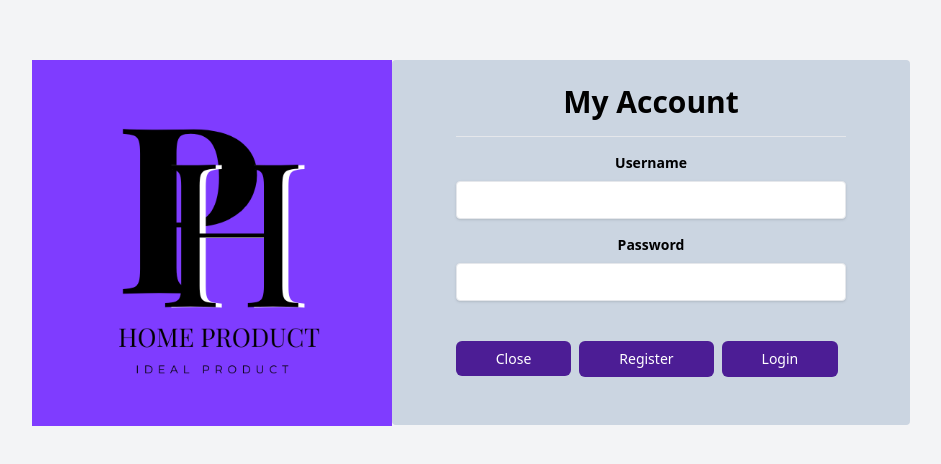
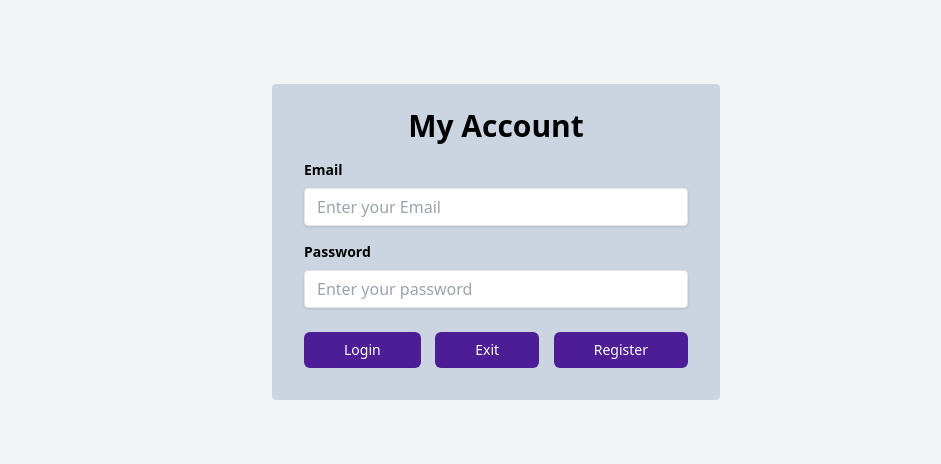
Before and after one commit to natalymejia15/TerreneitorElectiva, a React (Vite) app: page /login in a window 1280 px wide. Shown: the part 150-614 px from the top of the page, without its empty margins (144-1085 px from the left). Built offline with nearby package versions, Linux system fonts and the light colour scheme.

Commit message:
ADD update Login with password from firebase

```diff
--- a/src/auth/context/AuthProvider.jsx
+++ b/src/auth/context/AuthProvider.jsx
@@ -3,6 +3,7 @@ import { useReducer } from "react";
 import { AuthContext } from "./AuthContext";
 import { authReducer } from "../reducers";
 import { types } from "../types";
+import { signInUser } from "../../firebase/providers";
 
 const initialState = { logged: false };
 
@@ -18,13 +19,23 @@ export const AuthProvider = ({ children }) => {
 
   const [authState, dispatch ] = useReducer(authReducer, initialState, init);
 
-  const login = (name = '') => {
-    const user = { id: 1231231, name }
-    const action = { type: types.login, payload: user }
+  const login = async (email, password) => {
 
-    localStorage.setItem('user', JSON.stringify(user))
+    const { ok, uid, displayName, photoURL, errorMessage} = await signInUser(email, password);
+
+    if(!ok) {
+      dispatch({type: types.error, payload: { errorMessage } } );
+    }
+
+    const payload = { ok, uid, email, displayName, photoURL, errorMessage}
+
+    const action = { type: types.login, payload: payload }
+
+    localStorage.setItem('user', JSON.stringify(payload))
 
     dispatch(action);
+
+    return true;
   }
 
   const logout = () => {
--- a/src/auth/pages/LoginPage.jsx
+++ b/src/auth/pages/LoginPage.jsx
@@ -1,77 +1,129 @@
-import { useState } from "react";
+import React, { useState } from "react";
 import { useContext } from "react";
-import { NavLink, useNavigate } from "react-router-dom";
+import { useNavigate } from "react-router-dom";
+
 import { AuthContext } from "../context";
-import logo from "../../image/logo.png";
+import { useForm } from "../../hooks";
+
+const initForm = {
+  email: "",
+  password: "",
+};
 
 export const LoginPage = () => {
-  const { login } = useContext(AuthContext);
+  const { login, errorMessage } = useContext(AuthContext);
   const navigate = useNavigate();
+  const { email, password, onInputChange } = useForm(initForm);
+  const [showModal, setShowModal] = useState(false);
 
-  const [username, setUsername] = useState("");
-  const [password, setPassword] = useState("");
-  const [error, setError] = useState("");
+  const handleLogin = async (event) => {
+    event.preventDefault();
 
-  const handleLogin = () => {
-    if (username === "Alexander" && password === "12345") {
-      login(username);
-      navigate("/HomeProduct");
-    } else {
-      setError("Incorrect credentials. Please try again.");
+    if (!email.trim() || !password.trim()) {
+      setShowModal(true);
+      return;
+    }
+
+    const isValidLogin = await login(email, password);
+
+    if (isValidLogin) {
+      const lastPath = localStorage.getItem("lastPath") || "/";
+      navigate(lastPath, { replace: true });
     }
   };
 
-  const handRegister = () => {
+  const handleRegister = () => {
     navigate("/Register");
-  }
+  };
+
+  const handleClose = () => {
+    setShowModal(false);
+  };
+
+  const handleExit = () => {
+    navigate("/");
+  };
 
   return (
-    <div className="min-h-screen flex justify-center items-center bg-gray-100" style={{ marginRight: "50px" }}>
-      <img src={logo} alt="Logo pequeño" style={{ width: "360px", height: "366px", marginTop: "-15px" }} />
-      <div className="bg-slate-300 rounded px-16 pt-6 pb-12 mb-4" >
-        <div className="text-center">
-          <h1 className="text-3xl mb-4 font-semibold">My Account</h1>
-          <hr className="my-4" />
-          <label htmlFor="username" className="block text-black-700 text-sm font-bold mb-2">Username</label>
+    <>
+      <div className="min-h-screen flex justify-center items-center bg-gray-100">
+        <div className="max-w-md w-full">
+          <div className="bg-slate-300 rounded px-8 pt-6 pb-8 mb-4">
+            <h1 className="text-3xl mb-4 font-semibold text-center">My Account</h1>
+            <form>
+              <div className="mb-4">
+                <label htmlFor="email" className="block text-black text-sm font-bold mb-2">
+                  Email
+                </label>
                 <input
-            type="text"
-            className="shadow appearance-none border rounded w-full py-2 px-3 text-black-700 leading-tight focus:outline-none focus:shadow-outline mb-4"
-            id="username"
-            value={username}
-            onChange={(e) => setUsername(e.target.value)}
+                  type="email"
+                  className="shadow appearance-none border rounded w-full py-2 px-3 text-black leading-tight focus:outline-none focus:shadow-outline"
+                  id="email"
+                  name="email"
+                  value={email}
+                  onChange={onInputChange}
+                  placeholder="Enter your Email"
                 />
-          <label htmlFor="password" className="block text-black-700 text-sm font-bold mb-2">Password</label>
+              </div>
+              <div className="mb-6">
+                <label htmlFor="password" className="block text-black text-sm font-bold mb-2">
+                  Password
+                </label>
                 <input
                   type="password"
-            className="shadow appearance-none border rounded w-full py-2 px-3 text-gray-700 leading-tight focus:outline-none focus:shadow-outline mb-4"
+                  className="shadow appearance-none border rounded w-full py-2 px-3 text-black leading-tight focus:outline-none focus:shadow-outline"
                   id="password"
+                  name="password"
                   value={password}
-            onChange={(e) => setPassword(e.target.value)}
+                  onChange={onInputChange}
+                  placeholder="Enter your password"
                 />
-          {error && <p className="text-white-500 text italic">{error}</p>}
-          <div className="mt-6">
-            <NavLink
-              to="/"
-              className="mr-2 bg-violet-900 hover:bg-gray-400 text-white rounded-md p-10 py-2 text-sm font-medium"
-              aria-current="page"
+              </div>
+              <div className="flex justify-between">
+                <button
+                  type="submit"
+                  className="bg-violet-900 hover:bg-gray-400 text-white rounded-md p-10 py-2 text-sm font-medium"
+                  onClick={handleLogin}
                 >
-              Close
-            </NavLink>
+                  Login
+
+                </button>
                 <button
-              className="mr-2 bg-violet-900 hover:bg-gray-500 text-white rounded-md p-10 py-2 text-sm font-medium"
-              onClick={handRegister}
+                  className="bg-violet-900 hover:bg-gray-400 text-white rounded-md p-10 py-2 text-sm font-medium"
+                  onClick={handleExit}
+                >
+                  Exit
+                </button>
+                <button
+                  className="bg-violet-900 hover:bg-gray-400 text-white rounded-md p-10 py-2 text-sm font-medium"
+                  onClick={handleRegister}
                 >
                   Register
                 </button>
+              </div>
+              {errorMessage && (
+                <div className="mt-4 p-6 bg-red-100 text-red-700 rounded border border-red-400">
+                  {errorMessage}
+                </div>
+              )}
+            </form>
+          </div>
+        </div>
+      </div>
+      {showModal && (
+        <div className="fixed top-0 left-0 w-full h-full flex justify-center items-center bg-gray-900 bg-opacity-50 z-50">
+          <div className="bg-white rounded-lg p-8 max-w-md w-full">
+            <h1 className="text-2xl mb-4 font-semibold text-center">Incorrect credentials. Please try again</h1>
+            <p className="text-red-700">{errorMessage}</p>
             <button
-              className="mr-2 bg-violet-900 hover:bg-gray-500 text-white rounded-md p-10 py-2 text-sm font-medium"
-              onClick={handleLogin}
+              className="bg-violet-900 hover:bg-gray-400 text-white rounded-md p-10 py-2 text-sm font-medium"
+              onClick={handleClose}
             >
-              Login
+              Close
             </button>
           </div>
         </div>
-      </div>
-    </div>
+      )}
+    </>
   );
 };
--- a/src/auth/reducers/authReducer.js
+++ b/src/auth/reducers/authReducer.js
@@ -12,6 +12,11 @@ export const authReducer = (state = {}, action) => {
       return {
         logged: false
       };
+      case types.error:
+        return {
+          logged: false,
+          errorMessage: action.payload.errorMessage
+        };
     default:
       return state;
   }
--- a/src/auth/types/types.js
+++ b/src/auth/types/types.js
@@ -1,4 +1,5 @@
 export const types = {
   login: '[Auth] Login',
-  logout: '[Auth] Logout'
+  logout: '[Auth] Logout',
+  error: '[Auth] Error',
 }
--- /dev/null
+++ b/src/hooks/index.js
@@ -0,0 +1 @@
+export * from './useForm';
--- /dev/null
+++ b/src/hooks/useForm.js
@@ -0,0 +1,51 @@
+import { useEffect, useMemo, useState } from "react";
+
+export const useForm = (initialForm = {}, validations = {}) => {
+    const [formState, setFormState] = useState(initialForm);
+    const [formValidation, setFormValidation] = useState({});
+
+    useEffect(() => {
+        createValidators();
+    }, [formState])
+
+    useEffect(() => {
+        setFormState(initialForm)
+    }, [initialForm])
+
+
+    const isFormValid = useMemo(() => {
+        for (const value of Object.keys(formValidation)) {
+            if (formValidation[value] !== null) return false;
+        }
+        return true;
+    }, [formValidation])
+
+
+    const onInputChange = ({ target }) => {
+        const { name, value } = target;
+
+        setFormState({
+            ...formState,
+            [name]: value
+        });
+    };
+
+    const resetForm = () => { setFormState(initialForm) }
+
+    const createValidators = () => {
+        const checkedValues = {};
+
+        for (const field of Object.keys(validations)) {
+            const [fn, errorMessage] = validations[field]
+            checkedValues[`${field}Valid`] = fn(formState[field]) ? null : errorMessage;
+        }
+
+        setFormValidation(checkedValues);
+        // console.log(checkedValues);
+    }
+
+    return {
+        ...formState, formState, onInputChange, resetForm,
+        ...formValidation, isFormValid
+    };
+}
```
Also changed, not shown: jsconfig.json (+6 -21 lines). Lines whose indentation alone changed are shown as unchanged.
